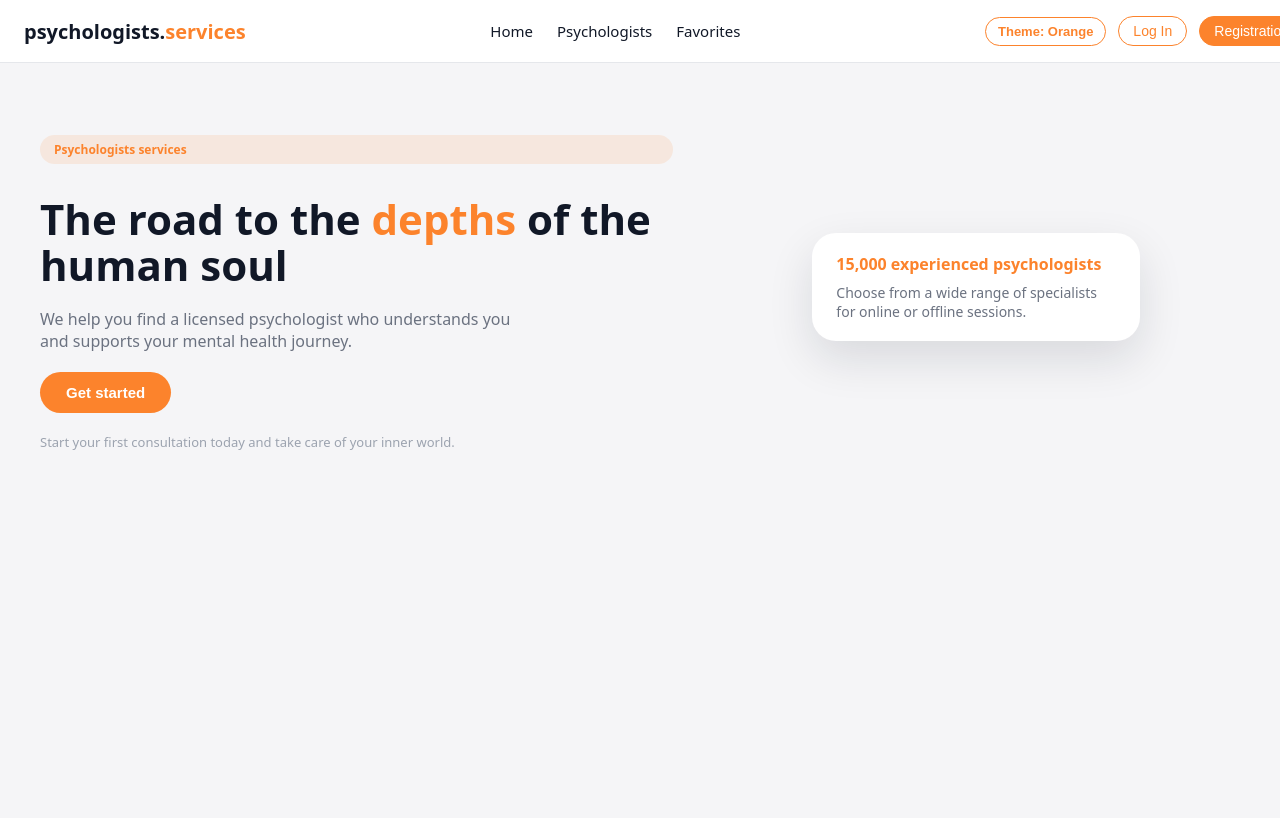
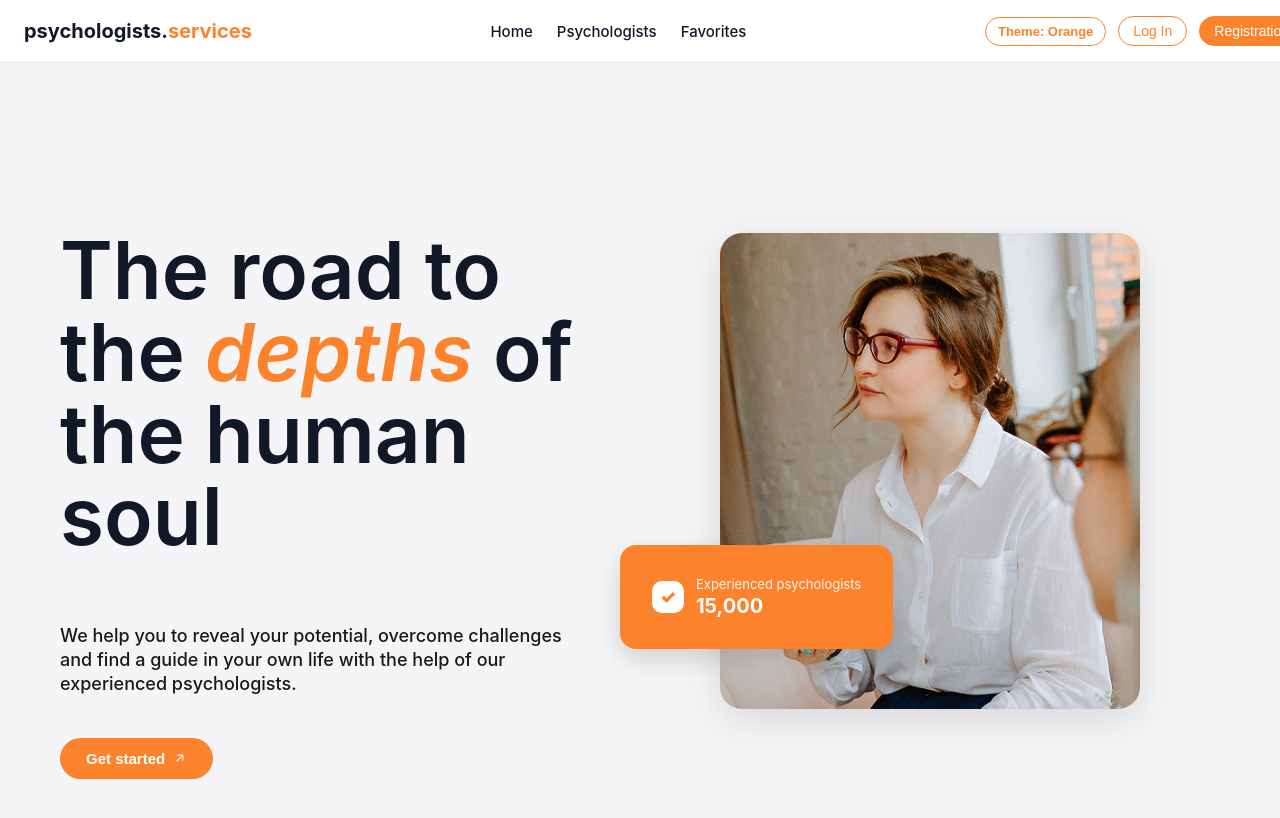
Before and after one commit to NurAleynaPektas/psychologists-app, a React (Vite) app: page / in a window 1280 px wide. Shown: the top 818 px of the page. Built offline with nearby package versions, Linux system fonts and the light colour scheme; no server answers.

Commit message:
Home CsS ok

```diff
--- a/src/pages/Home/Home.jsx
+++ b/src/pages/Home/Home.jsx
@@ -1,43 +1,57 @@
 import styles from "./Home.module.css";
 import { useNavigate } from "react-router-dom";
+import psyHome from "../../assets/psyHome.png";
 
 export default function Home() {
   const navigate = useNavigate();
 
-  const handleGetStarted = () => {
-    navigate("/psychologists");
-  };
-
   return (
     <section className={styles.hero}>
       <div className={styles.left}>
-        <p className={styles.badge}>Psychologists services</p>
-
         <h1 className={styles.title}>
           The road to the <span>depths</span> of the human soul
         </h1>
 
         <p className={styles.subtitle}>
-          We help you find a licensed psychologist who understands you and
-          supports your mental health journey.
+          We help you to reveal your potential, overcome challenges and find a
+          guide in your own life with the help of our experienced psychologists.
         </p>
 
-        <button className={styles.cta} onClick={handleGetStarted}>
+        <button
+          className={styles.cta}
+          onClick={() => navigate("/psychologists")}
+        >
           Get started
+          <svg
+            className={styles.arrow}
+            width="14"
+            height="14"
+            viewBox="0 0 24 24"
+            fill="none"
+          >
+            <path
+              d="M5 12h14M13 6l6 6-6 6"
+              stroke="white"
+              strokeWidth="2"
+              strokeLinecap="round"
+              strokeLinejoin="round"
+            />
+          </svg>
         </button>
-
-        <p className={styles.note}>
-          Start your first consultation today and take care of your inner world.
-        </p>
       </div>
 
       <div className={styles.right}>
-        <div className={styles.mockCard}>
-          <p className={styles.mockLabel}>15,000 experienced psychologists</p>
-          <p className={styles.mockText}>
-            Choose from a wide range of specialists for online or offline
-            sessions.
-          </p>
+        <img src={psyHome} alt="Psychologist" className={styles.heroImage} />
+
+        <div className={styles.expertBox}>
+          <div className={styles.expertIcon}>
+            <span className={styles.check}>✓</span>
+          </div>
+
+          <div className={styles.expertText}>
+            <p className={styles.expTitle}>Experienced psychologists</p>
+            <p className={styles.expNumber}>15,000</p>
+          </div>
         </div>
       </div>
     </section>
--- a/src/pages/Home/Home.module.css
+++ b/src/pages/Home/Home.module.css
@@ -1,99 +1,173 @@
 .hero {
-  display: grid;
-  grid-template-columns: minmax(0, 1.2fr) minmax(0, 1fr);
+  display: flex;
   align-items: center;
-  gap: 40px;
-  padding: 40px 20px 60px;
+  justify-content: space-between;
+  padding: 80px 40px;
+  max-width: 1200px;
+  margin: 0 auto;
 }
 
+/* LEFT */
 .left {
-  display: flex;
-  flex-direction: column;
-  gap: 20px;
+  width: 50%;
 }
 
 .badge {
-  display: inline-flex;
-  align-items: center;
-  padding: 6px 14px;
-  border-radius: 999px;
-  background-color: var(--primary-soft);
+  display: inline-block;
+  background: rgba(252, 131, 44, 0.12);
   color: var(--primary);
+  padding: 6px 18px;
+  border-radius: 20px;
   font-size: 12px;
   font-weight: 600;
 }
 
 .title {
-  font-size: 42px;
-  line-height: 1.1;
-  margin: 0;
+  font-weight: 600;
+  font-size: 80px;
+  line-height: 82px;
+  letter-spacing: -2%;
 }
 
 .title span {
+  font-style: Italic;
   color: var(--primary);
 }
 
 .subtitle {
-  margin: 0;
-  color: var(--text-muted);
-  max-width: 480px;
+  width: 510px;
+  height: 72px;
+  color: #191a15;
+  font-weight: 500;
+  font-style: Medium;
+  font-size: 18px;
+  line-height: 24px;
+  letter-spacing: -2%;
 }
 
 .cta {
-  align-self: flex-start;
+  display: inline-flex;
+  align-items: center;
+  gap: 8px;
+  margin-top: 24px;
   padding: 12px 26px;
-  border-radius: 999px;
+  background: var(--primary);
+  color: #fff;
+  border-radius: 40px;
   border: none;
-  background-color: var(--primary);
-  color: var(--primary-on);
+  cursor: pointer;
   font-size: 15px;
   font-weight: 600;
-  cursor: pointer;
 }
 
-.note {
-  margin: 0;
-  font-size: 13px;
-  color: var(--text-soft);
+.arrow {
+  transform: rotate(-45deg);
+  transition: transform 0.2s ease;
 }
 
+.cta:hover .arrow {
+  transform: rotate(-45deg) translateX(3px);
+}
+
+
+/* RIGHT */
 .right {
+  width: 50%;
+  position: relative;
   display: flex;
   justify-content: center;
 }
 
-.mockCard {
-  background-color: var(--bg-card);
-  border-radius: var(--radius-lg);
-  box-shadow: var(--shadow-soft);
-  padding: 20px 24px;
-  max-width: 280px;
+.heroImage {
+  width: 420px;
+  border-radius: 22px;
+  box-shadow: 0 10px 40px rgba(0, 0, 0, 0.12);
 }
 
-.mockLabel {
-  margin: 0 0 8px;
-  font-weight: 600;
-  color: var(--primary);
+/* Resmin sol altındaki kutu */
+.expert{
+  display: flex;
+  align-items: end;
+  justify-content: end;
+
+
+}
+/* TURUNCU KUTU */
+.expertBox {
+  position: absolute;
+  bottom: 60px;
+  left: -20px;
+  display: flex;
+  align-items: center;
+  background: var(--primary);
+  padding: 32px;
+  border-radius: 16px;
+  box-shadow: 0 10px 25px rgba(0,0,0,0.15);
+  color: #fff;
 }
 
-.mockText {
-  margin: 0;
-  font-size: 14px;
-  color: var(--text-muted);
+/* SOLDAKİ BEYAZ KUTU */
+.expertIcon {
+  width: 32px;
+  height: 32px;
+  border-radius: 10px;
+  background: #fff;
+  display: flex;
+  align-items: center;
+  justify-content: center;
+  margin-right: 12px;
 }
 
-/*  responsive */
-@media (max-width: 768px) {
+.check {
+  color: var(--primary);
+  font-size: 18px;
+  font-weight: 900;
+}
+
+/* SAĞDAKİ YAZI BÖLÜMÜ */
+.expertText {
+  display: flex;
+  flex-direction: column;
+  line-height: 1.1;
+}
+
+.expTitle {
+  font-size: 13px;
+  opacity: 0.9;
+  margin: 0;
+}
+
+.expNumber {
+  font-size: 20px;
+  margin: 4px 0 0;
+  font-weight: 700;
+}
+
+/* RESPONSIVE */
+@media (max-width: 960px) {
   .hero {
-    grid-template-columns: 1fr;
-    padding: 24px 16px 40px;
+    flex-direction: column;
+    text-align: center;
+    padding: 40px 20px;
+  }
+
+  .left {
+    width: 100%;
   }
 
   .right {
-    order: -1;
+    width: 100%;
+    justify-content: center;
+    margin-top: 30px;
   }
+}
 
+@media (max-width: 480px) {
   .title {
     font-size: 32px;
   }
+
+  .heroImage {
+    width: 90%;
+  }
 }
--- a/src/styles/variables.css
+++ b/src/styles/variables.css
@@ -21,8 +21,7 @@
   --radius-pill: 999px;
 
   /* Font */
-  --font-family: system-ui, -apple-system, BlinkMacSystemFont, "Segoe UI",
-    sans-serif;
+  --font-family: "Inter", sans-serif;
 }
 
 /* Tema varyantları  */
```
Also changed, not shown: src/assets/psyHome.png (added).
